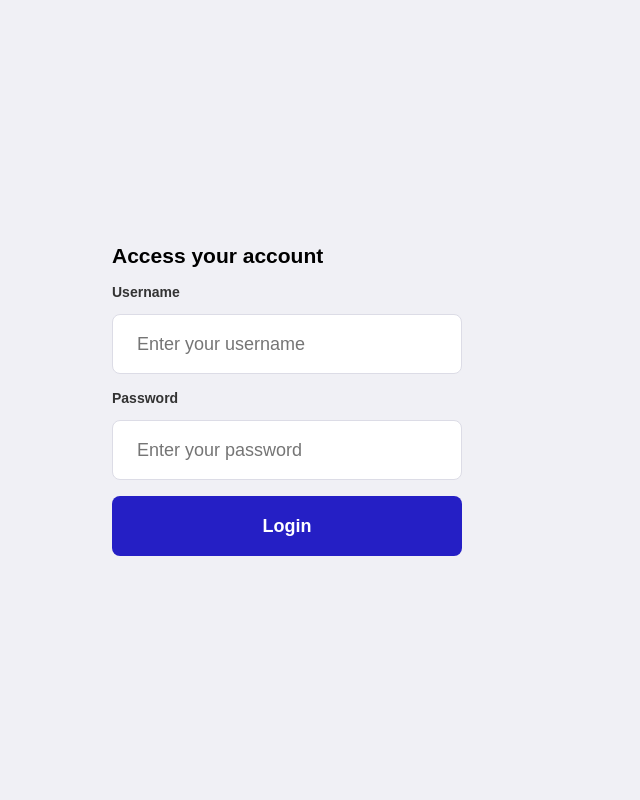
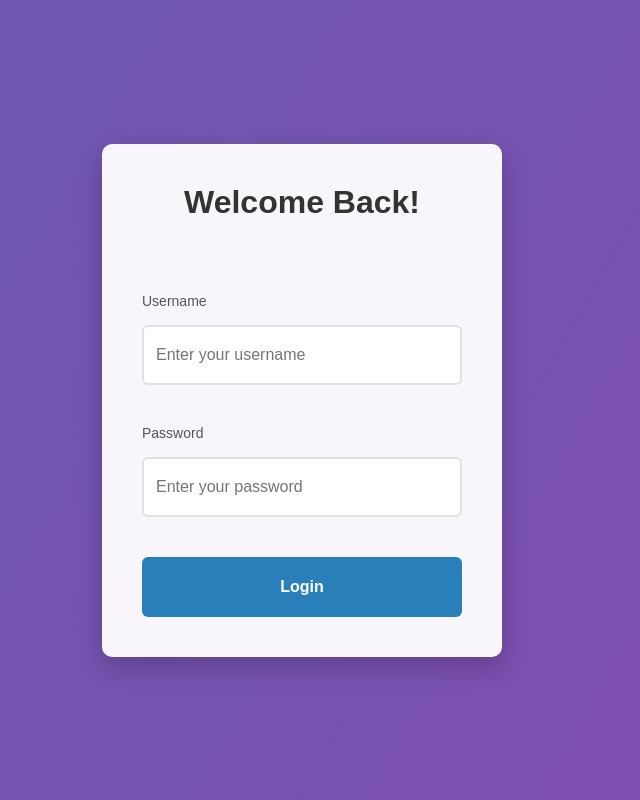
Before and after one commit to leonardopfeng/projeto-academia, a React (Create React App) app in the folder client/: page / in a window 1280 px wide. Shown: the whole page, without its empty margins (338-978 px from the left). Built offline with nearby package versions, Linux system fonts and the light colour scheme; a web font is replaced by a local one.

Commit message:
fix: changed login interface

```diff
--- a/client/src/pages/Login/index.js
+++ b/client/src/pages/Login/index.js
@@ -1,48 +1,51 @@
-import React, {useState} from "react";
+import React, { useState } from "react";
 import { useNavigate } from "react-router-dom";
 import './styles.css';
 import api from "../../services/api";
-import { Button } from '../../components/atoms/Button'
+import { Button } from '../../components/atoms/Button';
 import { InputField } from "../../components/molecules/InputField";
 
-export default function Login(){
-
+export default function Login() {
     const [username, setUsername] = useState('');
     const [password, setPassword] = useState('');
+    const [error, setError] = useState('');
+    const [isLoading, setIsLoading] = useState(false);
 
     const navigate = useNavigate();
 
-    async function login(e){
+    async function login(e) {
         e.preventDefault();
-
-        const data = {
-            username,
-            password
-        };
+        setError('');
+        setIsLoading(true);
 
         try {
-            const response = await api.post('/auth/signin', data);
+            const response = await api.post('/auth/signin', {
+                username,
+                password
+            });
 
             localStorage.setItem('username', username);
             localStorage.setItem('accessToken', response.data.accessToken);
 
             navigate('/home');
         } catch (error) {
-            alert("Username or Password invalid. Please try again");
+            setError('Username or password invalid. Please try again.');
+        } finally {
+            setIsLoading(false);
         }
     }
-
 
     return (
         <div className="login-container">
             <section className="form">
                 <form onSubmit={login}>
-                    <h1> Access your account</h1>
+                    <h1>Welcome Back!</h1>
                     <InputField
                         label="Username"
                         value={username}
                         onChange={e => setUsername(e.target.value)}
                         placeholder="Enter your username"
+                        required
                     />
                     <InputField
                         type="password"
@@ -50,12 +53,17 @@ export default function Login(){
                         value={password}
                         onChange={e => setPassword(e.target.value)}
                         placeholder="Enter your password"
+                        required
                     />
-
-                    <Button type="submit">Login</Button>
+                    {error && <div className="error-message">{error}</div>}
+                    <Button
+                        type="submit"
+                        disabled={isLoading}
+                    >
+                        {isLoading ? 'Logging in...' : 'Login'}
+                    </Button>
                 </form>
             </section>
         </div>
-
-    )
+    );
 }
--- a/client/src/pages/Login/styles.css
+++ b/client/src/pages/Login/styles.css
@@ -1,16 +1,110 @@
-.login-container{
+.login-container {
     width: 100%;
-    max-width: 1120px;
     height: 100vh;
-    margin: 0 auto;
+    margin: 0;
+    display: flex;
+    align-items: center;
+    justify-content: center;
+    background: linear-gradient(120deg, #2980b9, #8e44ad);
+    background-size: 400% 400%;
+    animation: gradientBG 15s ease infinite;
+}
 
+@keyframes gradientBG {
+    0% {
+        background-position: 0% 50%;
+    }
+    50% {
+        background-position: 100% 50%;
+    }
+    100% {
+        background-position: 0% 50%;
+    }
+}
+
+.login-container section.form {
+    background: rgba(255, 255, 255, 0.95);
+    padding: 2.5rem;
+    border-radius: 10px;
+    box-shadow: 0 10px 25px rgba(0, 0, 0, 0.2);
+    width: 100%;
+    max-width: 400px;
+    transition: transform 0.3s ease;
+    backdrop-filter: blur(10px);
+}
+
+.login-container section.form:hover {
+    transform: translateY(-5px);
+}
+
+.login-container h1 {
+    color: #333;
+    margin-bottom: 2rem;
+    font-size: 2rem;
+    text-align: center;
+    font-weight: 600;
+}
+
+.login-container form {
+    display: flex;
+    flex-direction: column;
+    gap: 1.5rem;
+}
+
+.login-container .input-field {
+    margin-bottom: 0;
+}
+
+.login-container .input-field label {
+    color: #555;
+    font-weight: 500;
+    margin-bottom: 0.5rem;
+    display: block;
+}
+
+.login-container .input-field input {
+    width: 100%;
+    padding: 0.75rem;
+    border: 2px solid #e1e1e1;
+    border-radius: 6px;
+    font-size: 1rem;
+    transition: border-color 0.3s ease;
+}
+
+.login-container .input-field input:focus {
+    border-color: #2980b9;
+    outline: none;
+}
+
+.login-container button {
+    background-color: #2980b9;
+    color: white;
+    padding: 1rem;
+    border: none;
+    border-radius: 6px;
+    font-size: 1rem;
+    font-weight: 600;
+    cursor: pointer;
+    transition: background-color 0.3s ease;
+    margin-top: 1rem;
+    width: 100%;
     display: flex;
     align-items: center;
     justify-content: center;
 }
 
-.login-container section.form {
-    width: 100%;
-    max-width: 350px;
-    margin-right: 30px;
+.login-container button:hover {
+    background-color: #2471a3;
 }
+
+.login-container button:disabled {
+    background-color: #bdc3c7;
+    cursor: not-allowed;
+}
+
+.error-message {
+    color: #e74c3c;
+    text-align: center;
+    margin-top: 1rem;
+    font-size: 0.9rem;
+}
```
